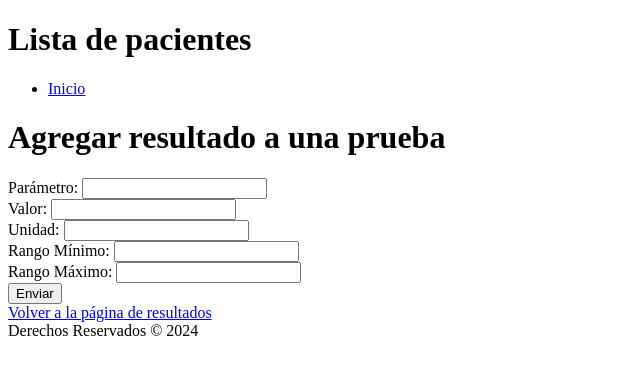
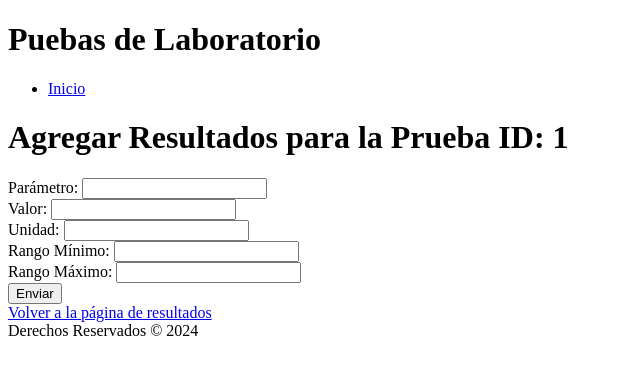
Before and after one commit to Nyland-Martinez/Pruebas_de_laboratorio, a Flask app: page /agg_resultados/1 in a window 1280 px wide. Shown: the top 375 px of the page, without its empty margins (0-640 px from the left). Run offline with Flask 3, Linux system fonts and the light colour scheme; some libraries are stand-ins or nearby versions.

Commit message:
corrigiendo errores

```diff
--- a/app.py
+++ b/app.py
@@ -34,22 +34,23 @@ def index():
     return render_template('index.html', pacientes=pacientes)
 
 # Leer prueba
-@app.route('/pruebas')
-def pruebas():
+@app.route('/pruebas/<int:id_paciente>')
+def pruebas(id_paciente):
     cursor = mysql.connection.cursor()
-    cursor.execute("SELECT * FROM Pruebas")
+    cursor.execute("SELECT * FROM Pruebas WHERE id_paciente = %s", (id_paciente,))
     pruebas = cursor.fetchall()
     cursor.close()
-    return render_template('pruebas.html', pruebas=pruebas)
+    return render_template('pruebas.html', id_paciente=id_paciente, pruebas=pruebas)
 
 # Leer resultados de una prueba
-@app.route('/resultados')
-def resultados():
+@app.route('/resultados/<int:id_prueba>')
+def resultados(id_prueba):
     cursor = mysql.connection.cursor()
-    cursor.execute("SELECT * FROM Resultados")
+    cursor.execute("SELECT * FROM Resultados WHERE id_prueba = %s", (id_prueba,))
     resultados = cursor.fetchall()
     cursor.close()
-    return render_template('resultados.html', resultados=resultados)
+    return render_template('resultados.html', id_prueba=id_prueba, resultados=resultados)
+
 
 # Ruta para agregar un nuevo paciente
 @app.route('/agg_paciente', methods=['GET', 'POST'])
@@ -76,7 +77,7 @@ def agg_paciente():
 @app.route('/agg_prueba/<int:id_paciente>', methods=['GET', 'POST'])
 def agg_prueba(id_paciente):
     if request.method == 'POST':
-        id_paciente = request.form['id_paciente']
+        # No necesitas volver a asignar id_paciente
         nombre_tipo_prueba = request.form['nombre_tipo_prueba']
         fecha = request.form['fecha']
         descripcion = request.form['descripcion']
@@ -85,15 +86,16 @@ def agg_prueba(id_paciente):
         cursor.execute("""
             INSERT INTO Pruebas (id_paciente, nombre_tipo_prueba, fecha, descripcion)
             VALUES (%s, %s, %s, %s)
-        """, (id_paciente, fecha, nombre_tipo_prueba, descripcion))
+        """, (id_paciente, nombre_tipo_prueba, fecha, descripcion))
+
         mysql.connection.commit()
 
         # Obtener el último ID de prueba insertado
         id_prueba = cursor.lastrowid
         cursor.close()
 
-        # Redirigir para agregar detalles a esta prueba específica
-        return redirect(url_for('agg_detalles', id_prueba=id_prueba))
+        # Redirigir para agregar resultados a esta prueba específica
+        return redirect(url_for('agg_resultados', id_prueba=id_prueba))
 
     return render_template('agg_prueba.html', id_paciente=id_paciente)
 
@@ -101,7 +103,6 @@ def agg_prueba(id_paciente):
 @app.route('/agg_resultados/<int:id_prueba>', methods=['GET', 'POST'])
 def agg_resultados(id_prueba):
     if request.method == 'POST':
-        id_prueba = request.form['id_prueba']
         parametro = request.form['parametro']
         valor = request.form['valor']
         unidad = request.form['unidad']
@@ -116,7 +117,10 @@ def agg_resultados(id_prueba):
         mysql.connection.commit()
         cursor.close()
 
-        return redirect(url_for('agg_resultados', id_prueba=id_prueba))
+        print(f"Resultado agregado para la prueba ID: {id_prueba}")  # Mensaje de depuración
+
+        # Redirigir a la página de resultados después de agregar un resultado
+        return redirect(url_for('resultados', id_prueba=id_prueba))
 
     return render_template('agg_resultados.html', id_prueba=id_prueba)
 
@@ -193,15 +197,17 @@ def update_resultado(id_resultados):
         rango_min = request.form['rango_min']
         rango_max = request.form['rango_max']
 
+        cursor = mysql.connection.cursor()
         cursor.execute("""
             UPDATE Resultados SET id_prueba=%s, parametro=%s, valor=%s, unidad=%s, rango_min=%s, rango_max=%s
-            WHERE id_prueba=%s
+            WHERE id_resultados=%s  # Cambiado a id_resultados
         """, (id_prueba, parametro, valor, unidad, rango_min, rango_max, id_resultados))
         mysql.connection.commit()
         cursor.close()
-        return redirect(url_for('resultados'))
 
-    return render_template('edit_resultados.html', resultado=resultado)
+        return redirect(url_for('resultados', id_prueba=id_prueba))
+
+    return render_template('edit_resultado.html', resultado=resultado)
 
 # Eliminar paciente
 @app.route('/delete_paciente/<int:id_paciente>', methods=['GET', 'POST'])
--- a/templates/agg_paciente.html
+++ b/templates/agg_paciente.html
@@ -22,7 +22,7 @@
         <input type="text" name="direccion" required><br>
 
         <label>Teléfono:</label>
-        <input type="number" name="telefono" required><br>
+        <input type="text" name="telefono" required><br>
 
         <button class="btn-agg" type="submit">Enviar</button>
     </form>
--- a/templates/agg_prueba.html
+++ b/templates/agg_prueba.html
@@ -9,7 +9,7 @@
 <body>
     {% block content %}
     <h1>Agregar Prueba</h1>
-    <form action="{{ url_for('agg_prueba'), id_paciente=id_paciente }}" method="POST">
+    <form action="{{ url_for('agg_prueba', id_paciente=id_paciente) }}" method="POST">
         <label>Tipo de prueba:</label>
         <select id="nombre_tipo_prueba" name="nombre_tipo_prueba" required>
             <option value="Hemograma">Hemograma</option>
@@ -26,7 +26,7 @@
         <button class="btn-agg" type="submit">Enviar</button>
     </form>
 
-    <a href="{{ url_for('pruebas')}}">Volver a la página de pruebas</a>
+    <a href="{{ url_for('pruebas', id_paciente=id_paciente) }}">Volver a la página de pruebas</a>
     {% endblock %}
 </body>
 </html>
--- a/templates/agg_resultados.html
+++ b/templates/agg_resultados.html
@@ -8,9 +8,8 @@
 </head>
 <body>
     {% block content %}
-    <h1>Agregar resultado a una prueba</h1>
+    <h1>Agregar Resultados para la Prueba ID: {{ id_prueba }}</h1>
     <form action="{{ url_for('agg_resultados', id_prueba=id_prueba) }}" method="POST">
-
         <label>Parámetro:</label>
         <input type="text" id="parametro" name="parametro" required><br>
 
@@ -28,7 +27,7 @@
 
         <button class="btn-agg" type="submit">Enviar</button>
     </form>
-    <a href="{{ url_for('resultados')}}">Volver a la página de resultados</a>
+    <a href="{{ url_for('resultados', id_prueba=id_prueba) }}">Volver a la página de resultados</a>
     {% endblock %}
 </body>
 </html>
--- a/templates/edit_paciente.html
+++ b/templates/edit_paciente.html
@@ -23,7 +23,7 @@
         <input type="text" id="direccion" name="direccion" value="{{ paciente[4] }}" required><br>
 
         <label for="telefono">Teléfono:</label>
-        <input type="number" id="telefono" name="telefono" value="{{ paciente[5] }}" required><br>
+        <input type="text" id="telefono" name="telefono" value="{{ paciente[5] }}" required><br>
 
         <button class="btn-edit" type="submit">Actualizar</button>
     </form>
--- a/templates/index.html
+++ b/templates/index.html
@@ -38,6 +38,10 @@
                     <form action="{{ url_for('delete_paciente', id_paciente=paciente[0]) }}" method="POST" style="display: inline;">
                         <button type="submit" class="btn-borrar">Borrar</button>
                     </form>
+                    <a href="{{ url_for('agg_prueba', id_paciente=paciente[0]) }}" class="btn-agg">Agregar prueba</a>
+                    <td>
+                        <a href="{{ url_for('pruebas', id_paciente=paciente[0]) }}">Ver Pruebas</a>
+                    </td>
                 </td>
             </tr>
             {% endfor %}
--- a/templates/layout.html
+++ b/templates/layout.html
@@ -7,7 +7,7 @@
 </head>
 <body>
     <header>
-        <h1 class="titulo1">Lista de pacientes</h1>
+        <h1 class="titulo1">Puebas de Laboratorio</h1>
     </header>
     <nav id="menu">
         <ul>
--- a/templates/pruebas.html
+++ b/templates/pruebas.html
@@ -9,7 +9,7 @@
 <body>
     {% block content %}
     <h1>Lista de pruebas</h1>
-    <a href="{{ url_for('agg_prueba') }}">Agregar una nueva prueba</a>
+    <a href="{{ url_for('agg_prueba', id_paciente=id_paciente) }}">Agregar una nueva prueba</a>
     <table>
         <thead>
             <tr>
--- a/templates/resultados.html
+++ b/templates/resultados.html
@@ -9,7 +9,7 @@
 <body>
     {% block content %}
     <h1>Lista de resultados de una prueba</h1>
-    <a href="{{ url_for('agg_resultados') }}">Agregar detalles</a>
+    <a href="{{ url_for('agg_resultados', id_prueba=id_prueba) }}">Agregar parámetros</a>
     <table>
         <thead>
             <tr>
```
